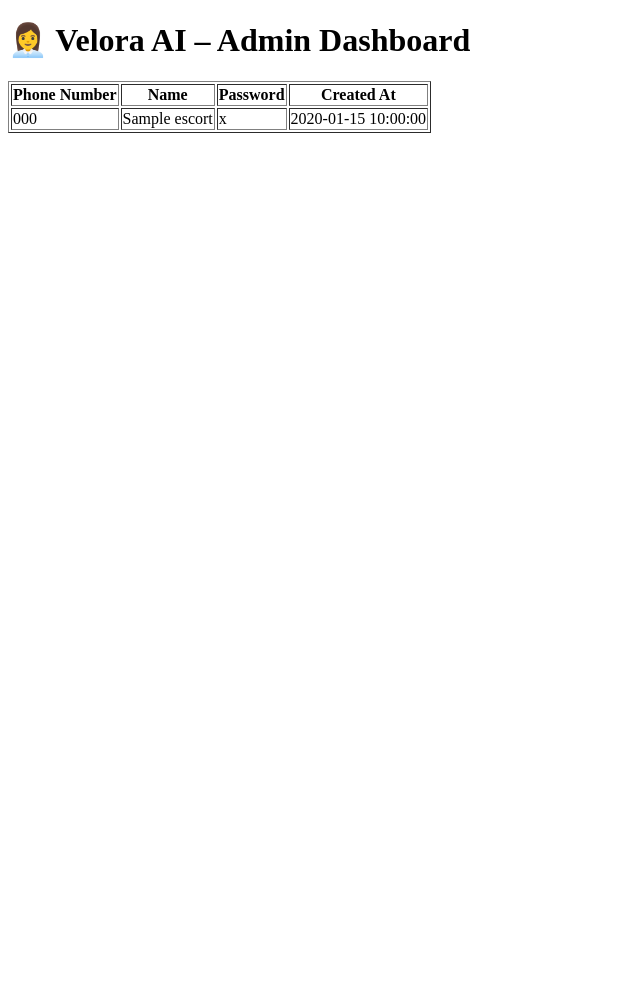
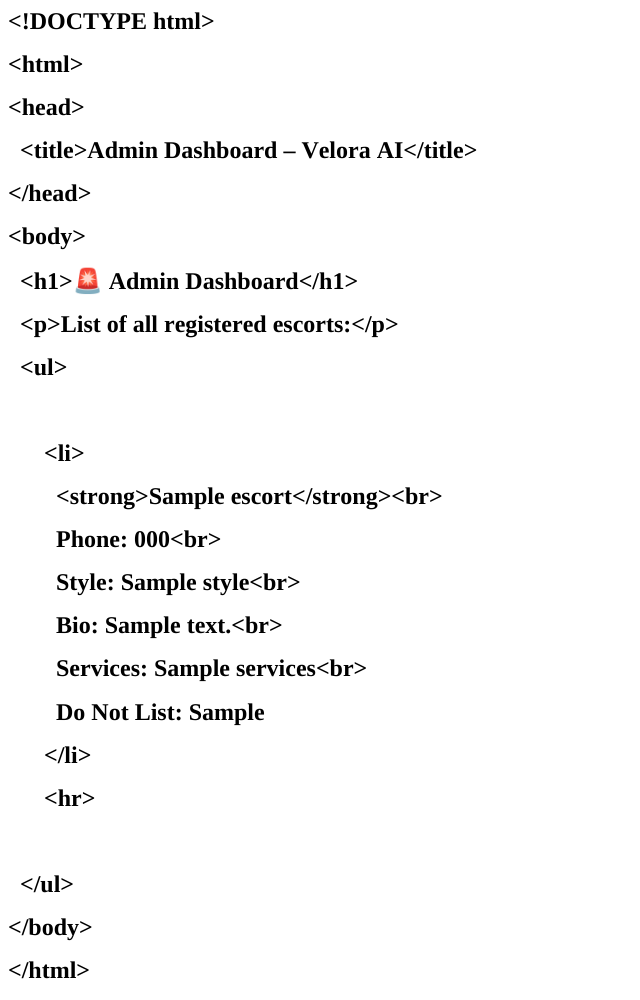
Before and after one commit to RaviSurendharan/velora-ai, a Flask app: template templates/admin_dashboard.html in a window 1280 px wide. Shown: the whole page, without its empty margins (0-640 px from the left). Before the commit the page ends 133 px from the top, so only its background shows below. Run offline with Flask 2, Linux system fonts and the light colour scheme; the template is opened without the code that fills it: most values are stand-ins (such as "Sample title", 1, 10 or a date in 2020); parts of the project's set-up code (start-up, migrations or seed data) failed here and were passed over.

Commit message:
Added admin dashboard to view escort profiles

```diff
--- a/templates/admin_dashboard.html
+++ b/templates/admin_dashboard.html
@@ -1,29 +1,39 @@
-<!DOCTYPE html>
+<!DOCTYPE html PUBLIC "-//W3C//DTD HTML 4.01//EN" "http://www.w3.org/TR/html4/strict.dtd">
 <html>
 <head>
-    <title>Admin Dashboard – Velora AI</title>
+  <meta http-equiv="Content-Type" content="text/html; charset=utf-8">
+  <meta http-equiv="Content-Style-Type" content="text/css">
+  <title></title>
+  <meta name="Generator" content="Cocoa HTML Writer">
+  <meta name="CocoaVersion" content="2575.6">
+  <style type="text/css">
+    span.s1 {font-kerning: none}
+    span.s2 {font: 24.0px 'Apple Color Emoji'; font-kerning: none}
+  </style>
 </head>
 <body>
-    <h1>👩‍💼 Velora AI – Admin Dashboard</h1>
-    <table border="1">
-        <thead>
-            <tr>
-                <th>Phone Number</th>
-                <th>Name</th>
-                <th>Password</th>
-                <th>Created At</th>
-            </tr>
-        </thead>
-        <tbody>
-            {% for phone, escort in escorts.items() %}
-            <tr>
-                <td>{{ phone }}</td>
-                <td>{{ escort.name }}</td>
-                <td>{{ escort.password }}</td>
-                <td>{{ escort.created_at }}</td>
-            </tr>
-            {% endfor %}
-        </tbody>
-    </table>
+<h1 style="margin: 0.0px 0.0px 16.1px 0.0px; font: 24.0px Times; -webkit-text-stroke: #000000"><span class="s1"><b>&lt;!DOCTYPE html&gt;</b></span></h1>
+<h1 style="margin: 0.0px 0.0px 16.1px 0.0px; font: 24.0px Times; -webkit-text-stroke: #000000"><span class="s1"><b>&lt;html&gt;</b></span></h1>
+<h1 style="margin: 0.0px 0.0px 16.1px 0.0px; font: 24.0px Times; -webkit-text-stroke: #000000"><span class="s1"><b>&lt;head&gt;</b></span></h1>
+<h1 style="margin: 0.0px 0.0px 16.1px 0.0px; font: 24.0px Times; -webkit-text-stroke: #000000"><span class="s1"><b><span class="Apple-converted-space">  </span>&lt;title&gt;Admin Dashboard – Velora AI&lt;/title&gt;</b></span></h1>
+<h1 style="margin: 0.0px 0.0px 16.1px 0.0px; font: 24.0px Times; -webkit-text-stroke: #000000"><span class="s1"><b>&lt;/head&gt;</b></span></h1>
+<h1 style="margin: 0.0px 0.0px 16.1px 0.0px; font: 24.0px Times; -webkit-text-stroke: #000000"><span class="s1"><b>&lt;body&gt;</b></span></h1>
+<h1 style="margin: 0.0px 0.0px 16.1px 0.0px; font: 24.0px Times; -webkit-text-stroke: #000000"><span class="s1"><b><span class="Apple-converted-space">  </span>&lt;h1&gt;</b></span><span class="s2">🚨</span><span class="s1"><b> Admin Dashboard&lt;/h1&gt;</b></span></h1>
+<h1 style="margin: 0.0px 0.0px 16.1px 0.0px; font: 24.0px Times; -webkit-text-stroke: #000000"><span class="s1"><b><span class="Apple-converted-space">  </span>&lt;p&gt;List of all registered escorts:&lt;/p&gt;</b></span></h1>
+<h1 style="margin: 0.0px 0.0px 16.1px 0.0px; font: 24.0px Times; -webkit-text-stroke: #000000"><span class="s1"><b><span class="Apple-converted-space">  </span>&lt;ul&gt;</b></span></h1>
+<h1 style="margin: 0.0px 0.0px 16.1px 0.0px; font: 24.0px Times; -webkit-text-stroke: #000000"><span class="s1"><b><span class="Apple-converted-space">    </span>{% for phone, escort in escorts.items() %}</b></span></h1>
+<h1 style="margin: 0.0px 0.0px 16.1px 0.0px; font: 24.0px Times; -webkit-text-stroke: #000000"><span class="s1"><b><span class="Apple-converted-space">      </span>&lt;li&gt;</b></span></h1>
+<h1 style="margin: 0.0px 0.0px 16.1px 0.0px; font: 24.0px Times; -webkit-text-stroke: #000000"><span class="s1"><b><span class="Apple-converted-space">        </span>&lt;strong&gt;{{ escort.name }}&lt;/strong&gt;&lt;br&gt;</b></span></h1>
+<h1 style="margin: 0.0px 0.0px 16.1px 0.0px; font: 24.0px Times; -webkit-text-stroke: #000000"><span class="s1"><b><span class="Apple-converted-space">        </span>Phone: {{ phone }}&lt;br&gt;</b></span></h1>
+<h1 style="margin: 0.0px 0.0px 16.1px 0.0px; font: 24.0px Times; -webkit-text-stroke: #000000"><span class="s1"><b><span class="Apple-converted-space">        </span>Style: {{ escort.style or 'N/A' }}&lt;br&gt;</b></span></h1>
+<h1 style="margin: 0.0px 0.0px 16.1px 0.0px; font: 24.0px Times; -webkit-text-stroke: #000000"><span class="s1"><b><span class="Apple-converted-space">        </span>Bio: {{ escort.bio or 'N/A' }}&lt;br&gt;</b></span></h1>
+<h1 style="margin: 0.0px 0.0px 16.1px 0.0px; font: 24.0px Times; -webkit-text-stroke: #000000"><span class="s1"><b><span class="Apple-converted-space">        </span>Services: {{ escort.services or [] }}&lt;br&gt;</b></span></h1>
+<h1 style="margin: 0.0px 0.0px 16.1px 0.0px; font: 24.0px Times; -webkit-text-stroke: #000000"><span class="s1"><b><span class="Apple-converted-space">        </span>Do Not List: {{ escort.do_not_list or [] }}</b></span></h1>
+<h1 style="margin: 0.0px 0.0px 16.1px 0.0px; font: 24.0px Times; -webkit-text-stroke: #000000"><span class="s1"><b><span class="Apple-converted-space">      </span>&lt;/li&gt;</b></span></h1>
+<h1 style="margin: 0.0px 0.0px 16.1px 0.0px; font: 24.0px Times; -webkit-text-stroke: #000000"><span class="s1"><b><span class="Apple-converted-space">      </span>&lt;hr&gt;</b></span></h1>
+<h1 style="margin: 0.0px 0.0px 16.1px 0.0px; font: 24.0px Times; -webkit-text-stroke: #000000"><span class="s1"><b><span class="Apple-converted-space">    </span>{% endfor %}</b></span></h1>
+<h1 style="margin: 0.0px 0.0px 16.1px 0.0px; font: 24.0px Times; -webkit-text-stroke: #000000"><span class="s1"><b><span class="Apple-converted-space">  </span>&lt;/ul&gt;</b></span></h1>
+<h1 style="margin: 0.0px 0.0px 16.1px 0.0px; font: 24.0px Times; -webkit-text-stroke: #000000"><span class="s1"><b>&lt;/body&gt;</b></span></h1>
+<h1 style="margin: 0.0px 0.0px 16.1px 0.0px; font: 24.0px Times; -webkit-text-stroke: #000000"><span class="s1"><b>&lt;/html&gt;</b></span></h1>
 </body>
 </html>
```
